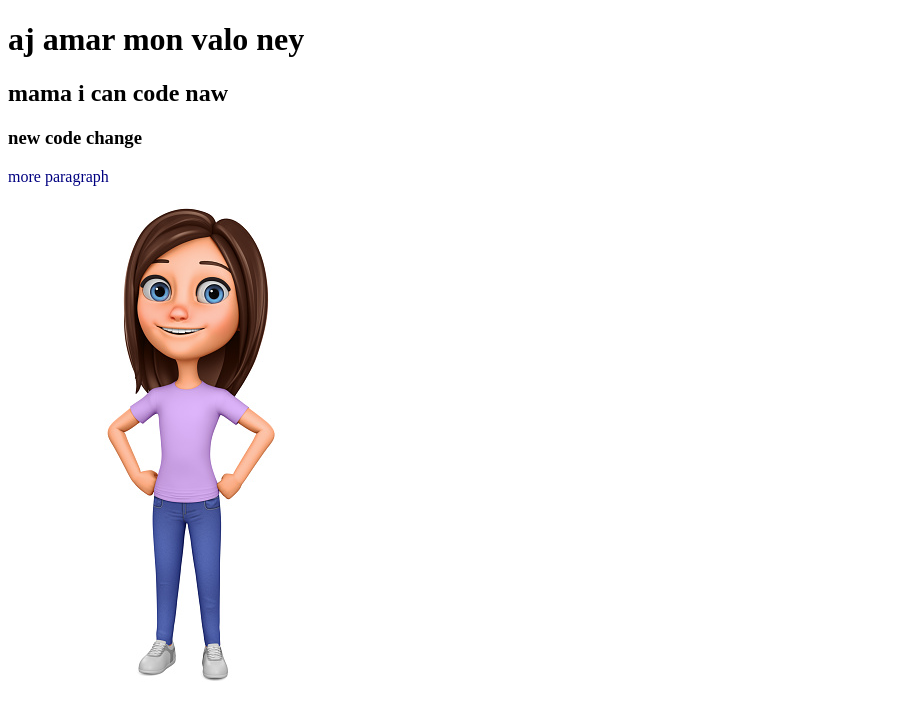
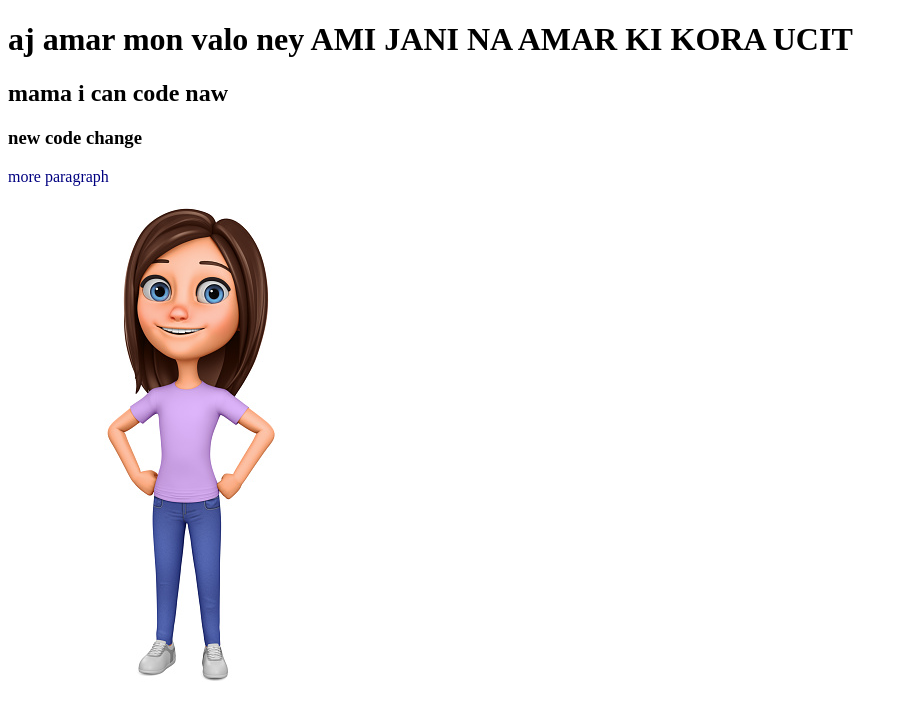
Before and after one commit to kabbo5099/my-second-repo, a plain HTML site: page index.html in a window 1280 px wide. Shown: the whole page, without its empty margins (0-908 px from the left). Drawn offline with Linux system fonts and the light colour scheme.

Commit message:
ki korbo

```diff
--- a/index.html
+++ b/index.html
@@ -8,7 +8,7 @@
     <link rel="stylesheet" href="style.css">
 </head>
 <body>
-    <h1>aj amar mon valo ney</h1>
+    <h1>aj amar mon valo ney AMI JANI NA AMAR KI KORA UCIT</h1>
     <h2>mama i can code naw</h2>
     <h3>new code change</h3>
     <p>more paragraph</p>
```
